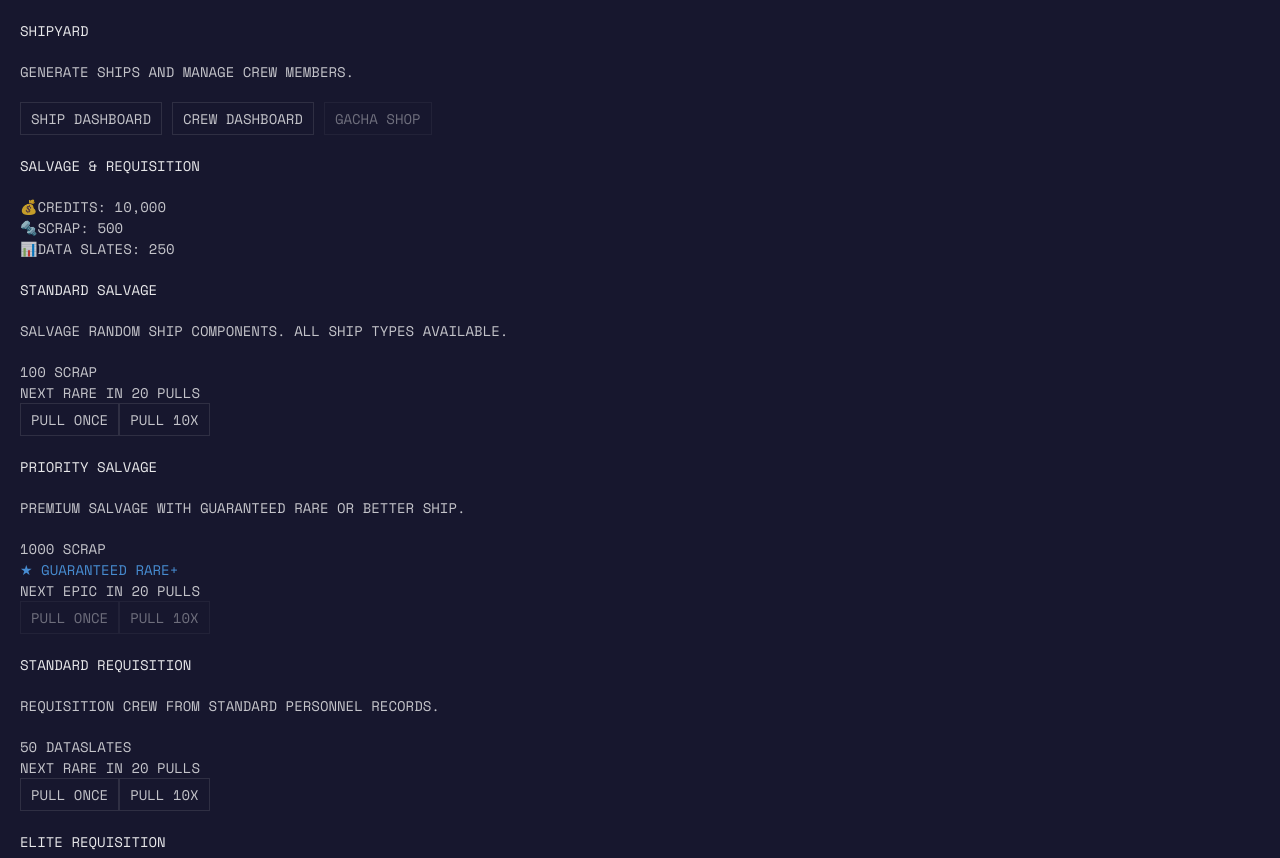
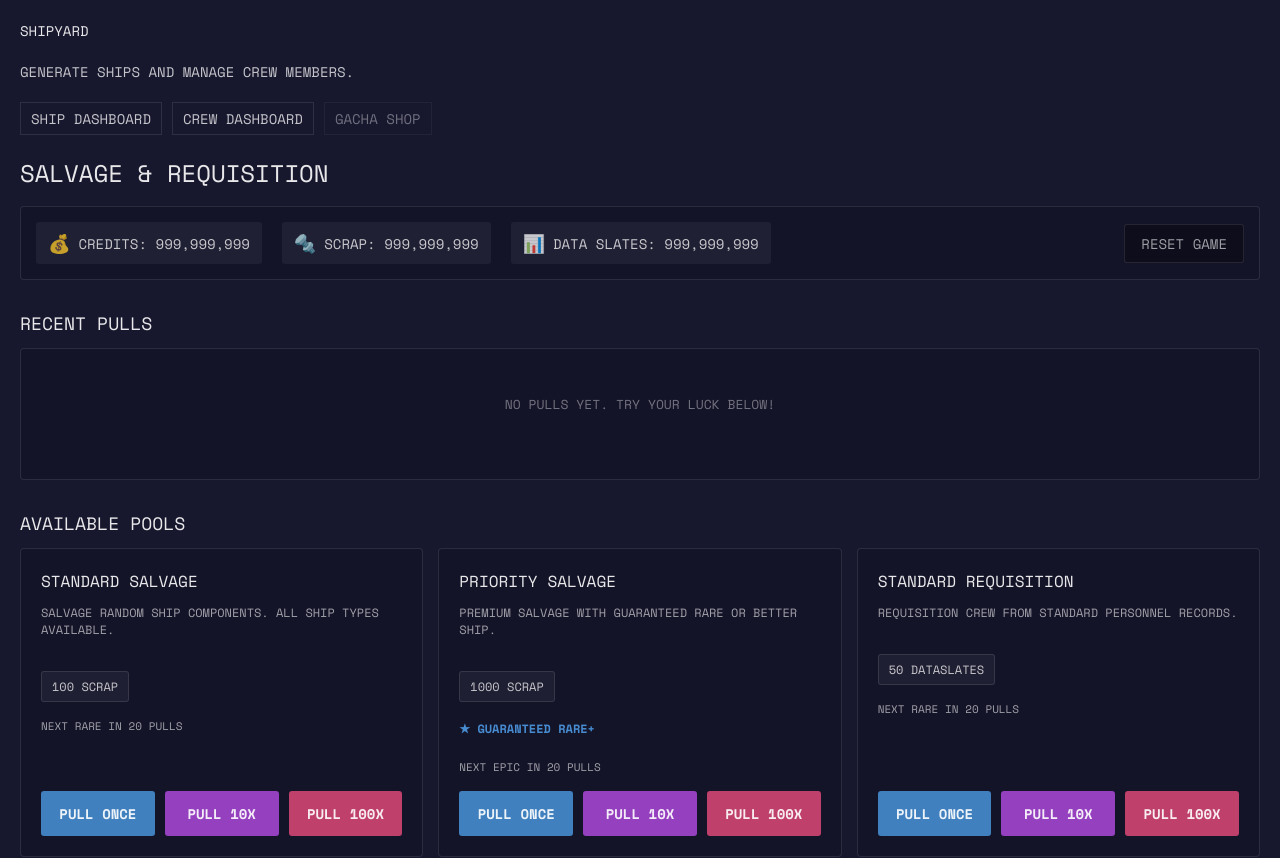
Before and after one commit to mreed4/shipyard, a React (Vite) app: page /gacha in a window 1280 px wide. Shown: the top 858 px of the page. Built offline with nearby package versions, Linux system fonts and the light colour scheme.

Commit message:
Add GachaShop enhancements: implement game state reset functionality, improve layout and styling for currency display and pull history, and update routing to default to GachaShop.

```diff
--- a/src/App.jsx
+++ b/src/App.jsx
@@ -1,5 +1,5 @@
 import { createContext, useState } from "react";
-import { BrowserRouter as Router, Routes, Route, NavLink } from "react-router-dom";
+import { BrowserRouter as Router, Routes, Route, NavLink, Navigate } from "react-router-dom";
 import "./styles.css";
 import ShipDashboard from "./components/ShipDashboard";
 import ShipDetail from "./components/ShipDetail";
@@ -57,6 +57,7 @@ function App() {
               />
               <Route path="/crew/:crewId" element={<CrewDetail />} />
               <Route path="/gacha" element={<GachaShop />} />
+              <Route path="/" element={<Navigate to="/gacha" replace />} />
             </Routes>
           </main>
         </Router>
--- a/src/_game/components/GachaShop.jsx
+++ b/src/_game/components/GachaShop.jsx
@@ -5,7 +5,7 @@ import { gachaPools } from "../data/gachaSystem";
 import { rarityTiers } from "../data/raritySystem";
 
 export default function GachaShop() {
-  const { gameState, updateGameState, addShip, addCrew, updateCurrency, addPullToHistory } = useGameState();
+  const { gameState, updateGameState, addShip, addCrew, updateCurrency, addPullToHistory, resetGameState } = useGameState();
   const [pulling, setPulling] = useState(false);
   const [lastPull, setLastPull] = useState(null);
   const [showMultiPull, setShowMultiPull] = useState(false);
@@ -135,6 +135,7 @@ export default function GachaShop() {
 
   return (
     <div className="gacha-shop">
+      <div className="gacha-header">
         <h1>Salvage & Requisition</h1>
 
         <div className="currency-display">
@@ -150,8 +151,37 @@ export default function GachaShop() {
             <span>📊</span>
             <span>Data Slates: {gameState.currency.dataSlates.toLocaleString()}</span>
           </div>
+          <button
+            className="reset-button"
+            onClick={() => {
+              if (confirm("Reset game state? This will clear all progress and restore unlimited currency.")) {
+                resetGameState();
+              }
+            }}>
+            Reset Game
+          </button>
+        </div>
       </div>
 
+      <div className="pull-history-section">
+        <h2>Recent Pulls</h2>
+        <div className="pull-history-list">
+          {gameState.pullHistory
+            .slice(0, 10)
+            .sort((a, b) => getRarityValue(b.rarity) - getRarityValue(a.rarity))
+            .map((pull, index) => (
+              <div key={index} className="history-item" style={{ borderLeftColor: rarityTiers[pull.rarity].color }}>
+                <span style={{ color: rarityTiers[pull.rarity].color }}>{rarityTiers[pull.rarity].name}</span>
+                <span>{pull.item.name}</span>
+                {pull.isDuplicate && <span className="duplicate-badge">DUPLICATE</span>}
+              </div>
+            ))}
+          {gameState.pullHistory.length === 0 && <p className="no-history">No pulls yet. Try your luck below!</p>}
+        </div>
+      </div>
+
+      <div className="gacha-pools-section">
+        <h2>Available Pools</h2>
         <div className="gacha-pools">
           {Object.entries(gachaPools).map(([key, pool]) => {
             const canAfford = canAffordPool(key);
@@ -190,10 +220,15 @@ export default function GachaShop() {
                   <button className="pull-button multi-pull" onClick={() => handleMultiPull(key, 10)} disabled={pulling || !canAfford}>
                     Pull 10x
                   </button>
+
+                  <button className="pull-button multi-pull-100" onClick={() => handleMultiPull(key, 100)} disabled={pulling || !canAfford}>
+                    Pull 100x
+                  </button>
                 </div>
               </div>
             );
           })}
+        </div>
       </div>
 
       {lastPull && !showMultiPull && <PullResultModal result={lastPull} onClose={() => setLastPull(null)} />}
@@ -224,8 +259,8 @@ function PullResultModal({ result, onClose }) {
         <div className="pull-result-item">
           {result.pullType === "ship" ? (
             <div className="ship-result">
-              <h3>{result.item.shipId}</h3>
-              <p>{result.item.name}</p>
+              <h3>{result.item.name}</h3>
+              <p>ID: {result.item.shipId}</p>
               {result.item.__gameData && (
                 <div className="ship-stats">
                   <div>HP: {result.item.__gameData.baseHitPoints}</div>
@@ -235,9 +270,7 @@ function PullResultModal({ result, onClose }) {
             </div>
           ) : (
             <div className="crew-result">
-              <h3>
-                {result.item.lastName}, {result.item.firstName}
-              </h3>
+              <h3>{result.item.name}</h3>
               <p>Grade: {result.item.grade}</p>
               <p>TRE Score: {result.item.scoreTRE}</p>
             </div>
@@ -299,7 +332,7 @@ function MultiPullResultModal({ result, onClose }) {
           {sortedPulls.map((pull, index) => (
             <div key={index} className="pull-item" style={{ borderLeftColor: rarityTiers[pull.rarity].color }}>
               <span style={{ color: rarityTiers[pull.rarity].color }}>{rarityTiers[pull.rarity].name}</span>
-              <span>{pull.pullType === "ship" ? pull.item.shipId : `${pull.item.lastName}, ${pull.item.firstName}`}</span>
+              <span>{pull.item.name}</span>
             </div>
           ))}
         </div>
--- a/src/styles.css
+++ b/src/styles.css
@@ -685,3 +685,426 @@ legend {
 .crew-member-info div {
   color: var(--text-color);
 }
+
+/* Gacha Shop Styles */
+.gacha-shop {
+  display: flex;
+  flex-direction: column;
+  gap: 30px;
+  max-width: 1400px;
+  margin: 0 auto;
+}
+
+.gacha-header {
+  display: flex;
+  flex-direction: column;
+  gap: 15px;
+}
+
+.gacha-header h1 {
+  font-size: 24px;
+  color: var(--text-color-bright);
+  margin: 0;
+}
+
+.currency-display {
+  display: flex;
+  gap: 20px;
+  align-items: center;
+  padding: 15px;
+  background-color: var(--darken-10);
+  border: 1px solid var(--lighten-10);
+  border-radius: 4px;
+}
+
+.currency-item {
+  display: flex;
+  align-items: center;
+  gap: 8px;
+  padding: 8px 12px;
+  background-color: var(--lighten-05);
+  border-radius: 3px;
+}
+
+.currency-item span:first-child {
+  font-size: 18px;
+}
+
+.reset-button {
+  margin-left: auto;
+  padding: 8px 16px;
+  background-color: var(--darken-30);
+  color: var(--lighten-60);
+  border: 1px solid var(--lighten-10);
+  cursor: pointer;
+  border-radius: 3px;
+  transition: all 0.2s;
+}
+
+.reset-button:hover {
+  background-color: var(--lighten-05);
+  color: var(--text-color-bright);
+}
+
+.pull-history-section {
+  display: flex;
+  flex-direction: column;
+  gap: 12px;
+}
+
+.pull-history-section h2 {
+  font-size: 18px;
+  color: var(--text-color-bright);
+  margin: 0;
+}
+
+.pull-history-list {
+  display: grid;
+  grid-template-columns: repeat(auto-fill, minmax(250px, 1fr));
+  gap: 10px;
+  padding: 15px;
+  background-color: var(--darken-10);
+  border: 1px solid var(--lighten-10);
+  border-radius: 4px;
+  min-height: 120px;
+}
+
+.history-item {
+  display: flex;
+  align-items: center;
+  gap: 10px;
+  padding: 10px;
+  background-color: var(--lighten-05);
+  border-left: 3px solid;
+  border-radius: 2px;
+  font-size: 12px;
+}
+
+.history-item span:first-child {
+  font-weight: bold;
+  min-width: 80px;
+}
+
+.history-item span:nth-child(2) {
+  flex: 1;
+  white-space: nowrap;
+  overflow: hidden;
+  text-overflow: ellipsis;
+}
+
+.duplicate-badge {
+  padding: 2px 6px;
+  background-color: var(--darken-30);
+  color: var(--lighten-60);
+  border-radius: 2px;
+  font-size: 10px;
+}
+
+.no-history {
+  grid-column: 1 / -1;
+  text-align: center;
+  color: var(--lighten-40);
+  padding: 30px;
+  font-size: 13px;
+}
+
+.gacha-pools-section {
+  display: flex;
+  flex-direction: column;
+  gap: 12px;
+}
+
+.gacha-pools-section h2 {
+  font-size: 18px;
+  color: var(--text-color-bright);
+  margin: 0;
+}
+
+.gacha-pools {
+  display: grid;
+  grid-template-columns: repeat(auto-fill, minmax(300px, 1fr));
+  gap: 15px;
+}
+
+.gacha-pool-card {
+  display: flex;
+  flex-direction: column;
+  gap: 12px;
+  padding: 20px;
+  background-color: var(--darken-10);
+  border: 1px solid var(--lighten-10);
+  border-radius: 4px;
+  transition: all 0.2s;
+}
+
+.gacha-pool-card:hover {
+  background-color: var(--lighten-05);
+  border-color: var(--lighten-40);
+}
+
+.gacha-pool-card h3 {
+  font-size: 16px;
+  color: var(--text-color-bright);
+  margin: 0;
+}
+
+.pool-description {
+  font-size: 12px;
+  color: var(--lighten-60);
+  line-height: 1.4;
+}
+
+.pool-cost {
+  display: flex;
+  gap: 10px;
+  flex-wrap: wrap;
+}
+
+.cost-item {
+  padding: 6px 10px;
+  background-color: var(--lighten-05);
+  border: 1px solid var(--lighten-10);
+  border-radius: 3px;
+  font-size: 12px;
+}
+
+.pool-guarantee {
+  font-size: 12px;
+  font-weight: bold;
+  padding: 6px 0;
+}
+
+.pity-info {
+  font-size: 11px;
+  color: var(--lighten-60);
+  padding: 4px 0;
+}
+
+.pool-actions {
+  display: flex;
+  gap: 10px;
+  margin-top: auto;
+}
+
+.pull-button {
+  flex: 1;
+  padding: 12px;
+  background-color: var(--highlight-color);
+  color: var(--text-color-bright);
+  border: none;
+  cursor: pointer;
+  border-radius: 3px;
+  transition: all 0.2s;
+  font-weight: bold;
+}
+
+.pull-button:hover:not(:disabled) {
+  filter: brightness(1.2);
+  transform: translateY(-1px);
+}
+
+.pull-button:disabled {
+  background-color: var(--darken-30);
+  color: var(--lighten-40);
+  cursor: not-allowed;
+  opacity: 0.5;
+}
+
+.pull-button.multi-pull {
+  background-color: hsl(280, 50%, 50%);
+}
+
+.pull-button.multi-pull-100 {
+  background-color: hsl(340, 50%, 50%);
+}
+
+.modal-overlay {
+  position: fixed;
+  top: 0;
+  left: 0;
+  right: 0;
+  bottom: 0;
+  background-color: rgba(0, 0, 0, 0.8);
+  display: flex;
+  align-items: center;
+  justify-content: center;
+  z-index: 1000;
+  padding: 20px;
+}
+
+.pull-result-modal,
+.multi-pull-modal {
+  background-color: var(--background-color);
+  border: 2px solid;
+  border-radius: 8px;
+  padding: 30px;
+  max-width: 500px;
+  width: 100%;
+  display: flex;
+  flex-direction: column;
+  gap: 20px;
+  box-shadow: 0 10px 40px rgba(0, 0, 0, 0.5);
+}
+
+.multi-pull-modal {
+  max-width: 700px;
+  max-height: 80vh;
+  overflow-y: auto;
+}
+
+.pull-result-modal h2,
+.multi-pull-modal h2 {
+  font-size: 20px;
+  margin: 0;
+  text-align: center;
+}
+
+.pull-result-item {
+  padding: 20px;
+  background-color: var(--darken-10);
+  border-radius: 4px;
+  text-align: center;
+}
+
+.ship-result h3,
+.crew-result h3 {
+  font-size: 18px;
+  color: var(--text-color-bright);
+  margin-bottom: 8px;
+}
+
+.ship-result p,
+.crew-result p {
+  font-size: 13px;
+  color: var(--lighten-60);
+  margin: 4px 0;
+}
+
+.ship-stats {
+  display: flex;
+  justify-content: center;
+  gap: 20px;
+  margin-top: 12px;
+  padding-top: 12px;
+  border-top: 1px solid var(--lighten-10);
+}
+
+.ship-stats div {
+  font-size: 13px;
+  color: var(--text-color);
+}
+
+.duplicate-refund {
+  padding: 12px;
+  background-color: var(--darken-30);
+  border-left: 3px solid orange;
+  font-size: 12px;
+  color: var(--lighten-60);
+}
+
+.pity-indicator {
+  padding: 12px;
+  background-color: var(--lighten-05);
+  border-left: 3px solid gold;
+  font-size: 12px;
+  text-align: center;
+}
+
+.pull-summary {
+  display: flex;
+  gap: 15px;
+  flex-wrap: wrap;
+  justify-content: center;
+  padding: 15px;
+  background-color: var(--darken-10);
+  border-radius: 4px;
+}
+
+.rarity-count {
+  font-size: 13px;
+  font-weight: bold;
+}
+
+.best-pull {
+  padding: 15px;
+  background-color: var(--darken-10);
+  border: 2px solid;
+  border-radius: 4px;
+  text-align: center;
+}
+
+.best-pull h3 {
+  font-size: 14px;
+  color: var(--text-color-bright);
+  margin-bottom: 8px;
+}
+
+.best-pull p {
+  font-size: 16px;
+  font-weight: bold;
+  margin: 0;
+}
+
+.all-pulls {
+  display: flex;
+  flex-direction: column;
+  gap: 8px;
+  max-height: 400px;
+  overflow-y: auto;
+  padding-right: 10px;
+}
+
+.pull-item {
+  display: flex;
+  align-items: center;
+  gap: 12px;
+  padding: 10px;
+  background-color: var(--darken-10);
+  border-left: 3px solid;
+  border-radius: 2px;
+  font-size: 12px;
+}
+
+.pull-item span:first-child {
+  font-weight: bold;
+  min-width: 90px;
+}
+
+.pull-item span:nth-child(2) {
+  flex: 1;
+}
+
+.close-button {
+  padding: 12px 24px;
+  background-color: var(--highlight-color);
+  color: var(--text-color-bright);
+  border: none;
+  cursor: pointer;
+  border-radius: 3px;
+  font-weight: bold;
+  transition: all 0.2s;
+  align-self: center;
+}
+
+.close-button:hover {
+  filter: brightness(1.2);
+}
+
+/* Scrollbar styling for pull lists */
+.all-pulls::-webkit-scrollbar {
+  width: 8px;
+}
+
+.all-pulls::-webkit-scrollbar-track {
+  background: var(--darken-10);
+  border-radius: 4px;
+}
+
+.all-pulls::-webkit-scrollbar-thumb {
+  background: var(--lighten-10);
+  border-radius: 4px;
+}
+
+.all-pulls::-webkit-scrollbar-thumb:hover {
+  background: var(--lighten-40);
+}
```
Also changed, not shown: src/_game/contexts/GameStateContext.jsx (+6 -6 lines). Lines whose indentation alone changed are shown as unchanged.
